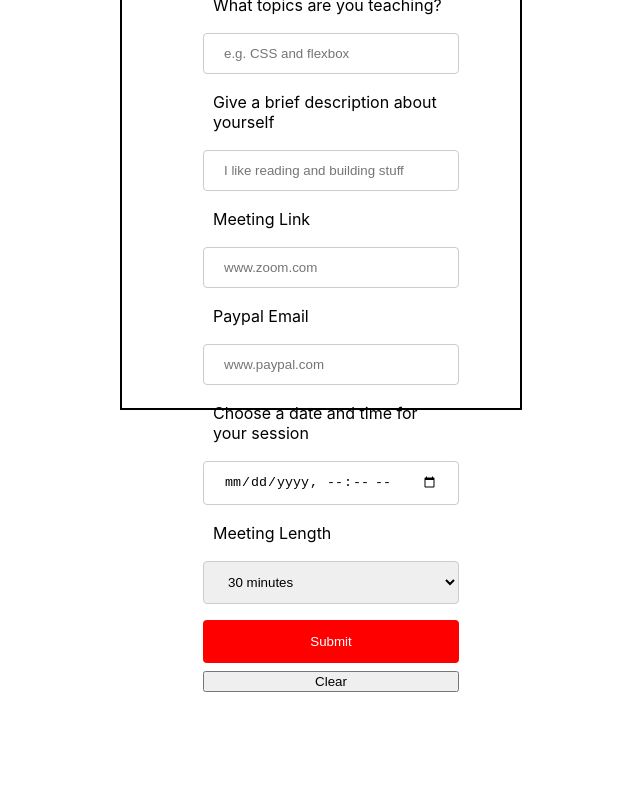
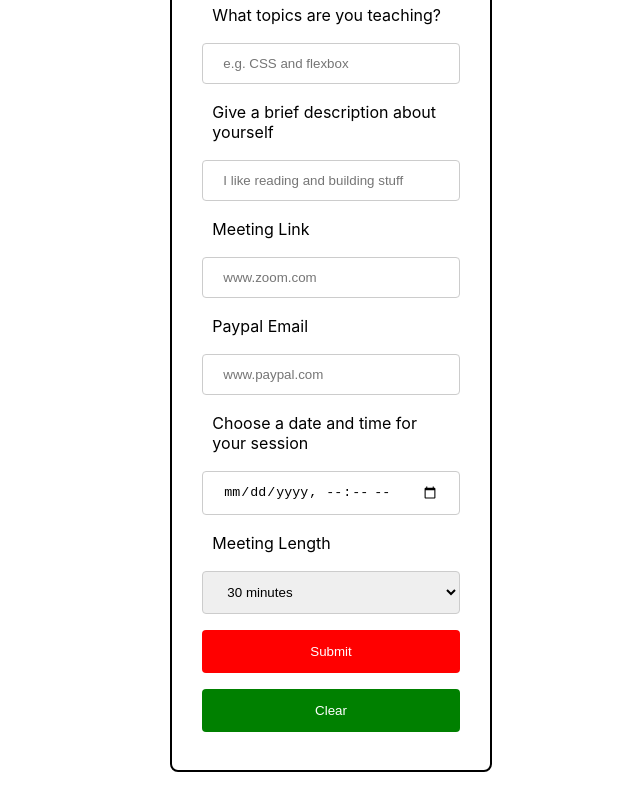
Before and after one commit to ffjaervik/StudyBudz_Front-end, a React (Create React App) app in the folder study-budz-2.0/: page / in a window 1280 px wide. Shown: the part 328-1128 px from the top of the page, without its empty margins (319-959 px from the left). Before the commit the page ends 1020 px from the top, so only its background shows below. Built offline with nearby package versions, Linux system fonts and the light colour scheme; no server answers.

Commit message:
css stuff

```diff
--- a/study-budz-2.0/src/Components/Form/Form.css
+++ b/study-budz-2.0/src/Components/Form/Form.css
@@ -1,21 +1,24 @@
 .form-container {
-  min-width: 35%;
+  min-width: 25%;
+  max-width: 30%;
   /* border: 1px solid blue; */
   display: flex;
   align-items: top;
   justify-content: center;
   margin-top: 20px;
-  border: 2px solid black;
+  /* border: 2px solid black; */
   height: 100%;
 }
 
 .form-items-container {
-  max-width: 20vw;
+  width: 100%;
   display: flex;
   flex-direction: column;
   margin-left: 20px;
-  max-height: 500px;
-  padding: 20px;
+  /* max-height: 500px; */
+  padding: 30px;
+  border: 2px solid black;
+  border-radius: 8px;
 }
 
 label {
@@ -56,3 +59,17 @@ select {
 .submit:hover {
   background-color: maroon;
 }
+.clear {
+  width: 100%;
+  background-color: green;
+  color: white;
+  padding: 14px 20px;
+  margin: 8px 0;
+  border: none;
+  border-radius: 4px;
+  cursor: pointer;
+}
+
+.clear:hover {
+  background-color: lightgreen;
+}
--- a/study-budz-2.0/src/Components/Form/index.js
+++ b/study-budz-2.0/src/Components/Form/index.js
@@ -128,7 +128,9 @@ function Form() {
         <button className="submit" onClick={submitForm}>
           Submit
         </button>
-        <button onClick={clearForm}>Clear</button>
+        <button className="clear" onClick={clearForm}>
+          Clear
+        </button>
       </form>
       {/* <p>{sessionTime}</p>
       <p>{fullName}</p>
--- a/study-budz-2.0/src/Components/LessonCard/lesson-card.css
+++ b/study-budz-2.0/src/Components/LessonCard/lesson-card.css
@@ -6,6 +6,7 @@ div .single-lesson {
   min-width: 40%;
 
   padding: 1.5rem;
+  box-shadow: 0 4px 8px 0 rgba(0, 0, 0, 0.2), 0 6px 20px 0 rgba(0, 0, 0, 0.19);
 }
 
 .single-lesson p {
```
